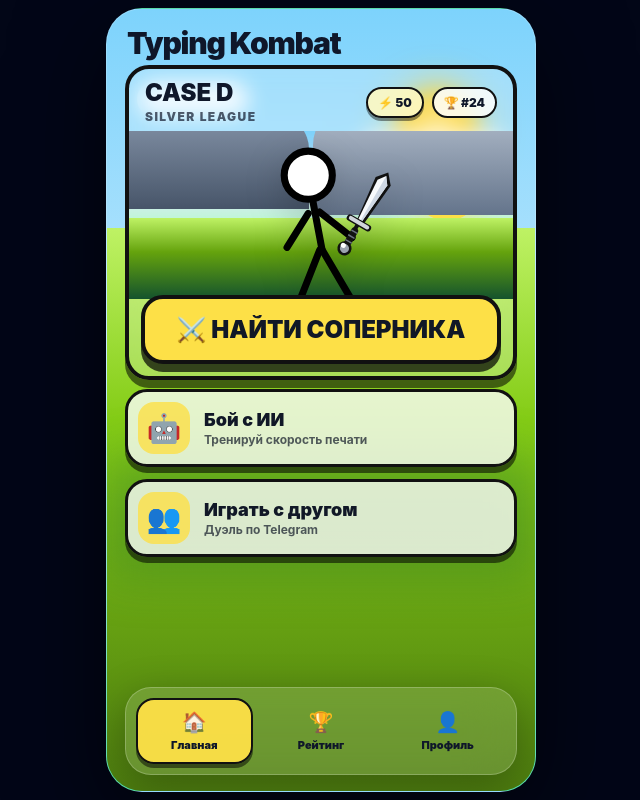
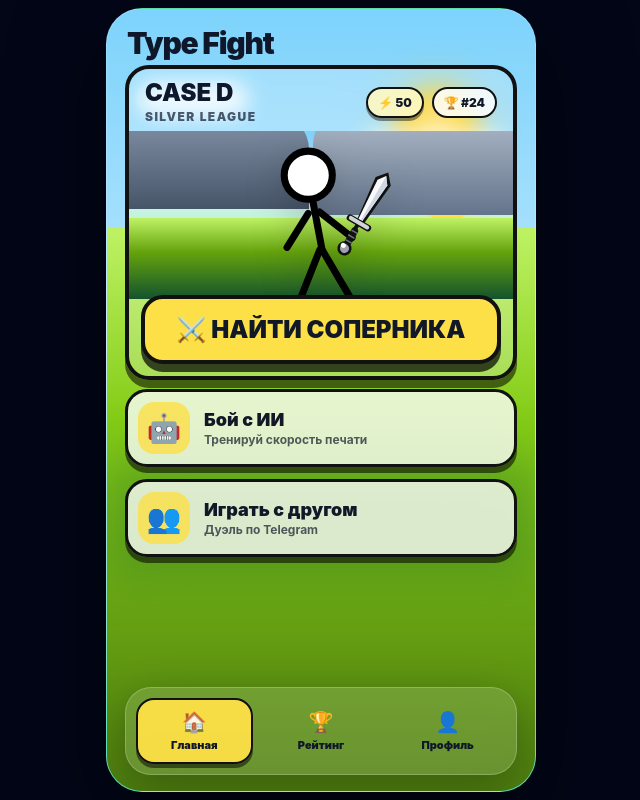
Before and after one commit to casido03-collab/TypeFighting, a React (Vite) app: page / in a window 1280 px wide. Shown: the whole page, without its empty margins (319-959 px from the left). Built offline with nearby package versions, Linux system fonts and the light colour scheme; no server answers.

Commit message:
Rename app branding to Type Fight

```diff
--- a/index.html
+++ b/index.html
@@ -3,7 +3,7 @@
   <head>
     <meta charset="UTF-8" />
     <meta name="viewport" content="width=device-width, initial-scale=1.0, viewport-fit=cover" />
-    <title>Typing Kombat</title>
+    <title>Type Fight</title>
     <script src="https://telegram.org/js/telegram-web-app.js"></script>
   </head>
   <body>
--- a/src/App.tsx
+++ b/src/App.tsx
@@ -403,7 +403,7 @@
 
   return (
     <div className="tk-root" style={styles.root}>
-      <section className="tk-phone" style={styles.phone} aria-label="Typing Kombat">
+      <section className="tk-phone" style={styles.phone} aria-label="Type Fight">
         <Background />
 
         {screen === "menu" && (
--- a/src/components/TopBar.tsx
+++ b/src/components/TopBar.tsx
@@ -6,7 +6,7 @@
   showActions?: boolean;
 };
 
-export function TopBar({ title = "Typing Kombat", showEyebrow = false, showActions = false }: TopBarProps) {
+export function TopBar({ title = "Type Fight", showEyebrow = false, showActions = false }: TopBarProps) {
   return (
     <header style={styles.topbar}>
       <div>
--- a/src/pages/MainMenuPage.tsx
+++ b/src/pages/MainMenuPage.tsx
@@ -49,7 +49,7 @@
   async function shareDuelLink() {
     if (!duelLink) return;
 
-    const shareText = "Присоединяйся к дуэли в Typing Kombat";
+    const shareText = "Присоединяйся к дуэли в Type Fight";
     const telegramShareUrl = `https://t.me/share/url?url=${encodeURIComponent(duelLink)}&text=${encodeURIComponent(shareText)}`;
 
     if (window.Telegram?.WebApp?.openTelegramLink) {
@@ -65,8 +65,8 @@
     if (navigator.share) {
       try {
         await navigator.share({
-          title: "Typing Kombat",
-          text: "Присоединяйся к дуэли в Typing Kombat",
+          title: "Type Fight",
+          text: "Присоединяйся к дуэли в Type Fight",
           url: duelLink,
         });
       } catch {
--- a/src/pages/ProfilePage.tsx
+++ b/src/pages/ProfilePage.tsx
@@ -57,8 +57,8 @@
     if (navigator.share) {
       try {
         await navigator.share({
-          title: "Typing Kombat",
-          text: "Заходи в Typing Kombat по моей ссылке",
+          title: "Type Fight",
+          text: "Заходи в Type Fight по моей ссылке",
           url: refLink,
         });
       } catch {
```
Also changed, not shown: 3 other files (tests, documents, lock files or other folders).
